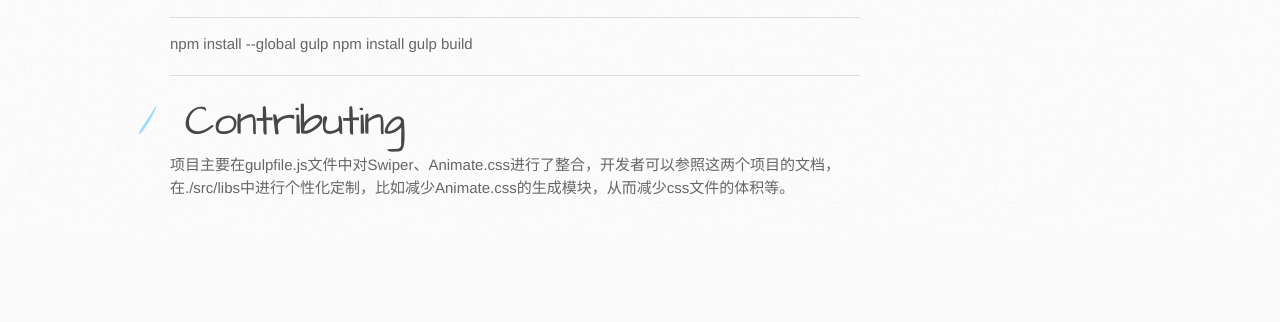
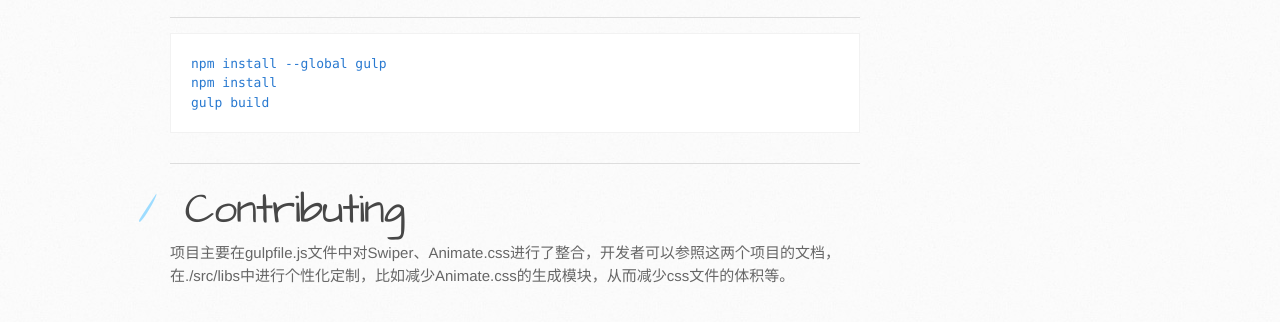
Before and after one commit to leohuangyi/conv-h5, a plain HTML site: page index.html in a window 1280 px wide. Shown: the part 780-1102 px from the top of the page. Before the commit the page ends 1022 px from the top, so only its background shows below. Drawn offline with Linux system fonts and the light colour scheme.

```diff
--- a/index.html
+++ b/index.html
@@ -57,9 +57,10 @@
 
 <hr>
 
-<p>npm install --global gulp
+<pre><code>npm install --global gulp
 npm install
-gulp build</p>
+gulp build
+</code></pre>
 
 <hr>
 
--- a/params.json
+++ b/params.json
@@ -1,6 +1,6 @@
 {
   "name": "Conv-h5",
   "tagline": "使用Swiper、Animate.css便捷的构建h5活动页",
-  "body": "# conv-h5\r\nconv-h5是一个使用Swiper、Animate.css便捷构建h5活动页的工具。它将开源项目Swiper、Animate.css的资源文件合并起来生成新的资源文件，方便用户直接引入。\r\n\r\n# Use\r\n\r\n***\r\n\t<link href=\"conv-h5.1.0.0.min.css\" type=\"text/css\" />\r\n\t<script src=\"conv-h5.1.0.0.min.js\"></script>\r\n***\r\n\r\n* [Demo](http://leohuangyi.github.com/conv-h5)\r\n* [Swiper官网](http://idangero.us/swiper/)\r\n* [Animate.css官网](https://daneden.github.io/animate.css/)\r\n\r\n# Dist\r\nconv-ht使用gulp来构建，你可以进入项目根目录，然后执行以下命令，即可在dist目录得到适用于生产环境的资源文件。\r\n\r\n***\r\nnpm install --global gulp\r\nnpm install\r\ngulp build\r\n***\r\n\r\n# Contributing\r\n项目主要在gulpfile.js文件中对Swiper、Animate.css进行了整合，开发者可以参照这两个项目的文档，在./src/libs中进行个性化定制，比如减少Animate.css的生成模块，从而减少css文件的体积等。",
+  "body": "# conv-h5\r\nconv-h5是一个使用Swiper、Animate.css便捷构建h5活动页的工具。它将开源项目Swiper、Animate.css的资源文件合并起来生成新的资源文件，方便用户直接引入。\r\n\r\n# Use\r\n\r\n***\r\n\t<link href=\"conv-h5.1.0.0.min.css\" type=\"text/css\" />\r\n\t<script src=\"conv-h5.1.0.0.min.js\"></script>\r\n***\r\n\r\n* [Demo](http://leohuangyi.github.com/conv-h5)\r\n* [Swiper官网](http://idangero.us/swiper/)\r\n* [Animate.css官网](https://daneden.github.io/animate.css/)\r\n\r\n# Dist\r\nconv-ht使用gulp来构建，你可以进入项目根目录，然后执行以下命令，即可在dist目录得到适用于生产环境的资源文件。\r\n\r\n***\r\n    npm install --global gulp\r\n    npm install\r\n    gulp build\r\n***\r\n\r\n# Contributing\r\n项目主要在gulpfile.js文件中对Swiper、Animate.css进行了整合，开发者可以参照这两个项目的文档，在./src/libs中进行个性化定制，比如减少Animate.css的生成模块，从而减少css文件的体积等。",
   "note": "Don't delete this file! It's used internally to help with page regeneration."
 }
```
